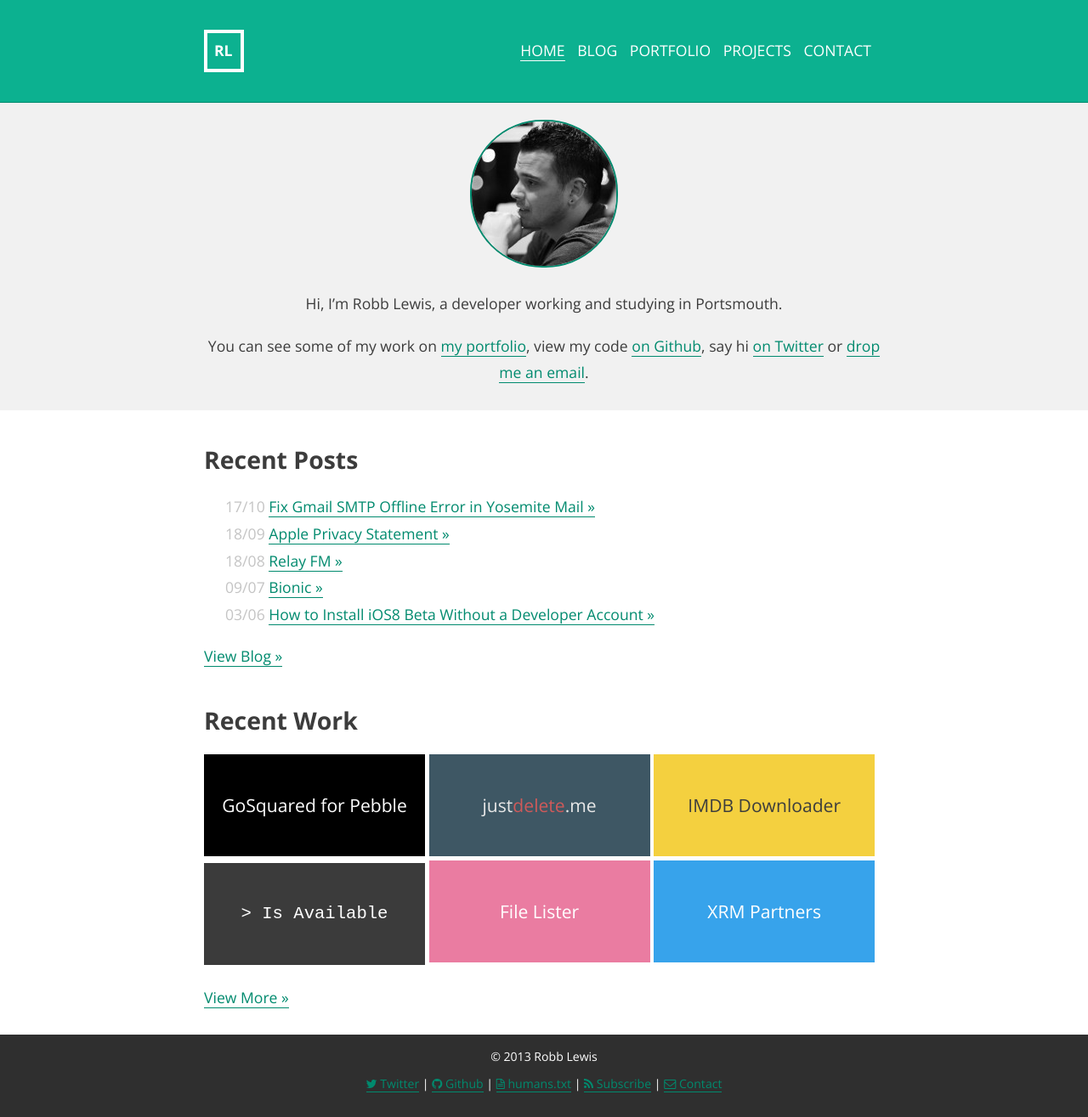
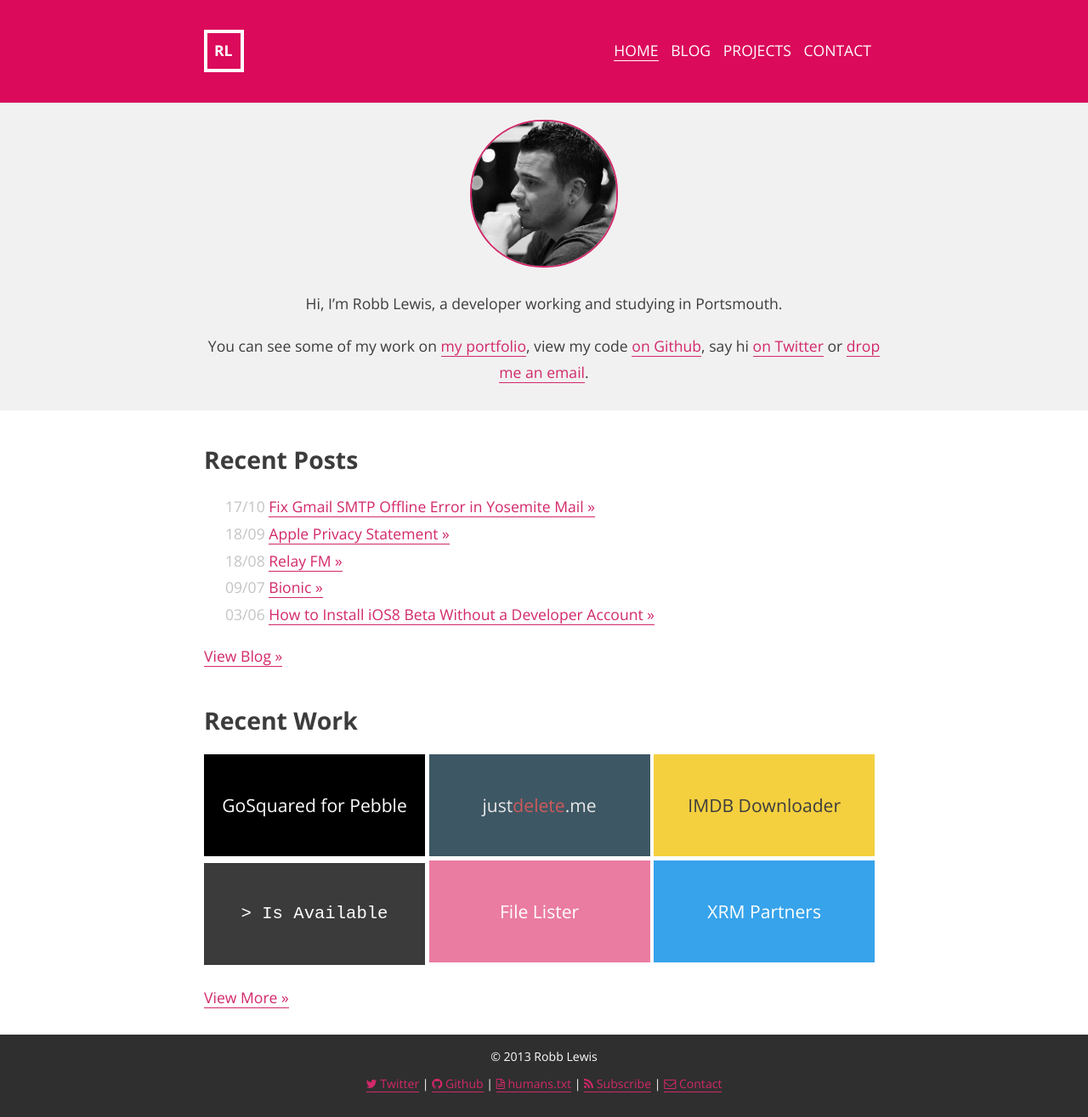
Before and after one commit to rknightuk/robblewis.me-jekyll, a Jekyll site: the page built from index.html, in a window 1280 px wide. Shown: the whole page at 85% size. Built offline with Jekyll 4.4.1, drawn with Linux system fonts in a browser that asks for light colours; Markdown is read by kramdown in place of the engine named in the settings.

Commit message:
Changed colour

```diff
--- a/_includes/nav.html
+++ b/_includes/nav.html
@@ -9,9 +9,6 @@
 				<li {% if page.layout == 'post' or page.path contains 'blog/' %} class="current" {% endif %}>
 					<a  href="/blog">Blog</a>
 				</li>
-				<li {% if page.title == 'Portfolio' %} class="current" {% endif %}>
-					<a href="/portfolio">Portfolio</a>
-				</li>
 				<li {% if page.path contains 'projects/' %} class="current" {% endif %}>
 					<a href="/projects">Projects</a>
 				</li>
--- a/assets/css/style.css
+++ b/assets/css/style.scss
@@ -1,8 +1,17 @@
-/*
-------------------------
-------- GLOBAL
-------------------------
-*/
+---
+---
+
+// Green
+// $primary-color: #008a6e;
+// $secondary-color: #0cb190;
+
+// Pink
+// $primary-color: #d1217f;
+// $secondary-color: #CB5494;
+
+// Red
+$primary-color: #db0a5b;
+$secondary-color: #D2286A;
 
 body {
 	font-family: 'Open Sans', Helvetica, Arial, sans-serif;
@@ -42,13 +51,13 @@ pre {
 }
 
 a:link, a:active, a:visited {
-	color: #008a6e;
+	color: $secondary-color;
 	text-decoration: none;
-	border-bottom: 1px solid #008a6e;
+	border-bottom: 1px solid $secondary-color;
 }
 
 a:hover {
-	color: #0CB190;
+	color: $primary-color;
 	text-decoration: none;
 	border-bottom: none;
 }
@@ -81,8 +90,8 @@ nav {
 	padding-top: 35px;
 	text-transform: uppercase;
 	color: #fff;
-	background-color: #0CB190;
-	border-bottom: 1px solid #008A6E;
+	background-color: $primary-color;
+	border-bottom: 1px solid $secondary-color;
 }
 	nav section {
 		position: relative;
@@ -146,7 +155,7 @@ nav {
 			margin-top: -5px;
 			width: 150px;
 			border: solid 4px #fff;
-			background-color: #0cb190;
+			background-color: $primary-color;
 			padding: 5px 8px;
 		}
 		.menu li {
@@ -259,7 +268,7 @@ footer {
 
 	.intro img {
 		border-radius: 85px;
-		border: 2px solid #008a6e;
+		border: 2px solid $secondary-color;
 		margin-top: 10px;
 	}
 
@@ -295,7 +304,7 @@ footer {
 	.byline img {
 		border-radius: 40px;
 		float: left;
-		border: 2px solid #008a6e;
+		border: 2px solid $secondary-color;
 		margin-right: 10px;
 	}
 
@@ -322,8 +331,8 @@ footer {
 */
 
 dd {
-  font-style: italic;
-  margin-top: 5px;
+	font-style: italic;
+	margin-top: 5px;
 }
 
 .portfolio .wrapper {
@@ -404,7 +413,7 @@ dd {
 
 		.tag i { font-size: 80%; }
 		.fork .tag:hover {
-			border: 1px solid #0cb190;
+			border: 1px solid $primary-color;
 		}
 
 a:link.gram-link,
@@ -438,10 +447,10 @@ a:visited.work-link,
 	color: #fff;
 }
 	.color.darker {
-		background-color: #008a6e;
+		background-color: $secondary-color;
 	}
 	.color.main {
-		background-color: #0CB190;
+		background-color: $primary-color;
 	}
 	.color.background {
 		background-color: #fff;
```
